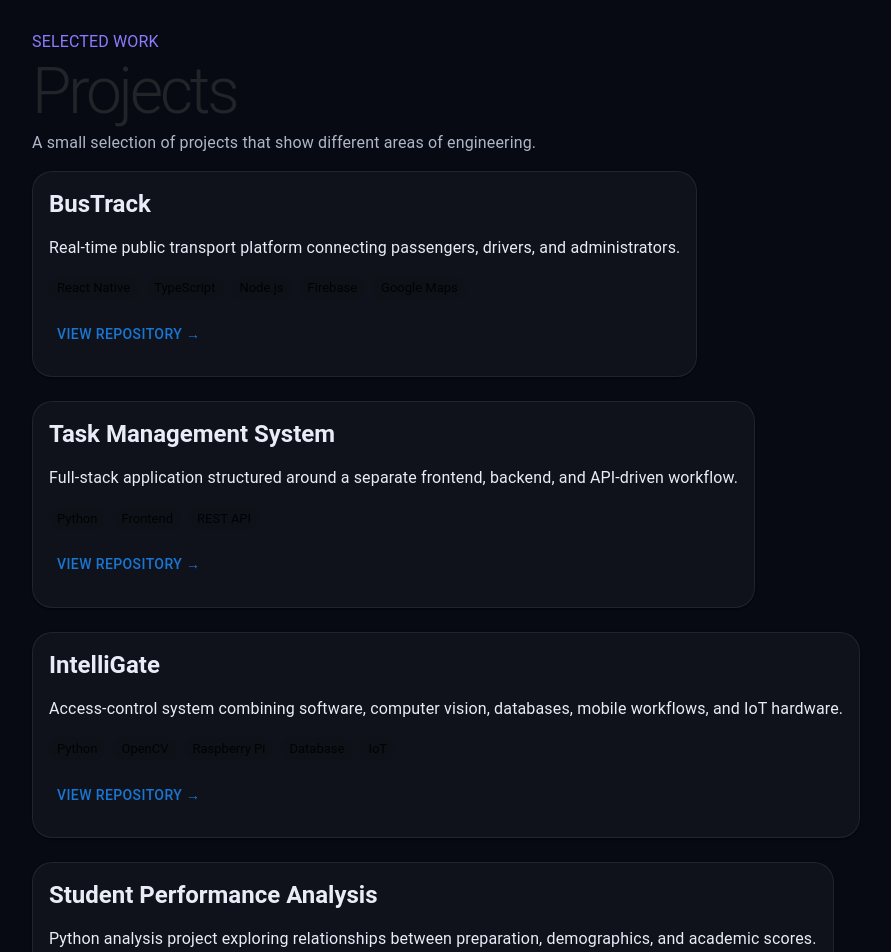
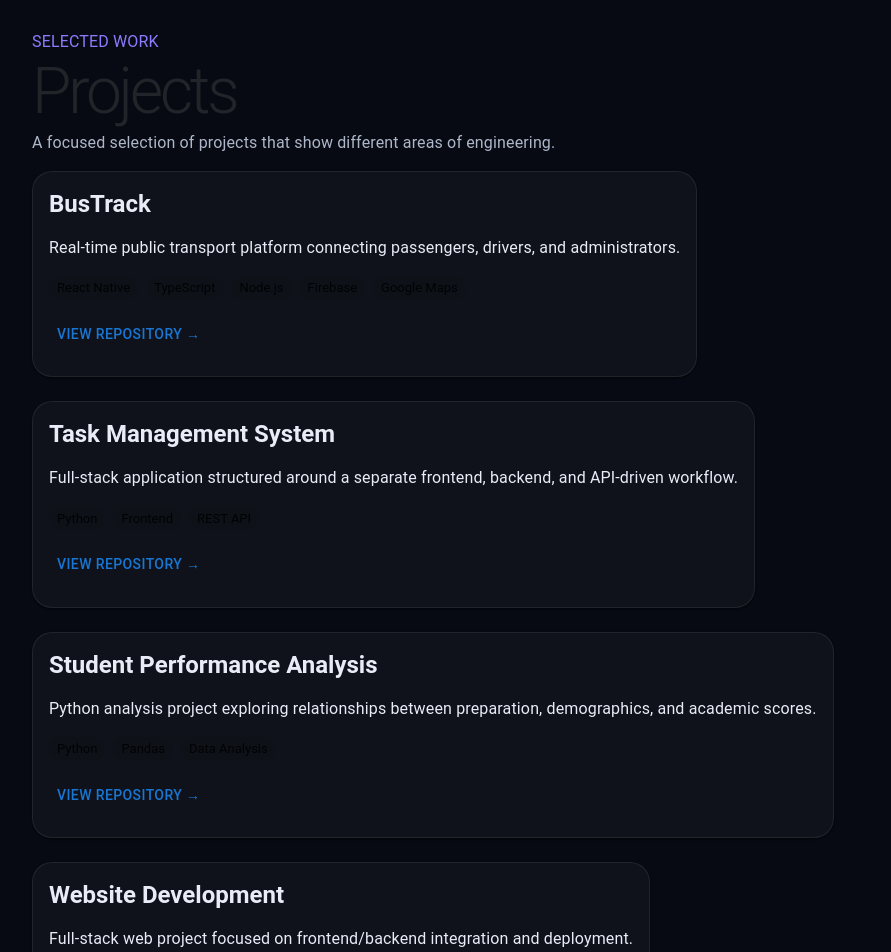
Before and after one commit to cypher2k22/portfolio, a React (Vite) app: page / in a window 1280 px wide. Shown: the part 880-1832 px from the top of the page, without its empty margins (48-939 px from the left). Built offline with nearby package versions, Linux system fonts and the light colour scheme.

Commit message:
Remove unverified project from portfolio

```diff
--- a/src/Projects.jsx
+++ b/src/Projects.jsx
@@ -14,16 +14,16 @@ const projects = [
     link: "https://github.com/cypher2k22/taskmanagement",
   },
   {
-    title: "IntelliGate",
-    description: "Access-control system combining software, computer vision, databases, mobile workflows, and IoT hardware.",
-    stack: ["Python", "OpenCV", "Raspberry Pi", "Database", "IoT"],
-    link: "https://github.com/cypher2k22/intelligatetrial",
-  },
-  {
     title: "Student Performance Analysis",
     description: "Python analysis project exploring relationships between preparation, demographics, and academic scores.",
     stack: ["Python", "Pandas", "Data Analysis"],
     link: "https://github.com/cypher2k22/Students-Performance-analyse-in-Exams",
+  },
+  {
+    title: "Website Development",
+    description: "Full-stack web project focused on frontend/backend integration and deployment.",
+    stack: ["Web Development", "Backend", "Deployment"],
+    link: "https://github.com/cypher2k22/websitedevolepment",
   },
 ];
 
@@ -32,7 +32,7 @@ function Projects() {
     <Box className="section">
       <Typography className="eyebrow">SELECTED WORK</Typography>
       <Typography variant="h2">Projects</Typography>
-      <Typography className="section-copy">A small selection of projects that show different areas of engineering.</Typography>
+      <Typography className="section-copy">A focused selection of projects that show different areas of engineering.</Typography>
       <Grid container spacing={3} sx={{ mt: 2 }}>
         {projects.map((project) => (
           <Grid item xs={12} md={6} key={project.title}>
@@ -43,7 +43,7 @@ function Projects() {
                 <Stack direction="row" spacing={1} flexWrap="wrap" useFlexGap sx={{ mb: 2 }}>
                   {project.stack.map((x) => <Chip key={x} label={x} size="small" />)}
                 </Stack>
-                <Button href={project.link} target="_blank">View repository →</Button>
+                <Button href={project.link} target="_blank" rel="noreferrer">View repository →</Button>
               </CardContent>
             </Card>
           </Grid>
```
